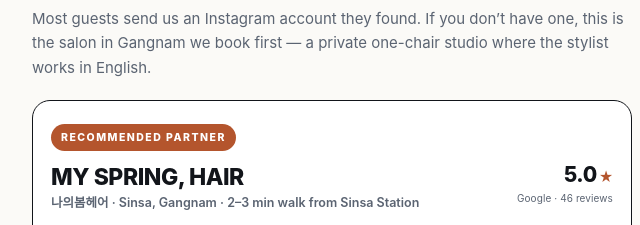
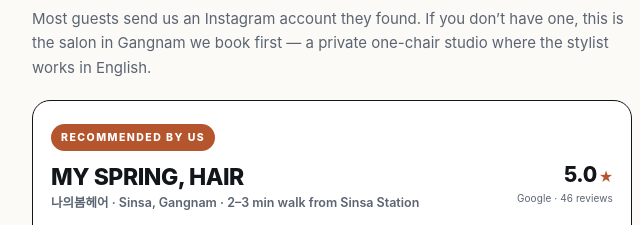
Before and after one commit to nineonehn/k-pass-beauty, a plain HTML site: page index.html in a window 1280 px wide. Shown: the part 1295-1520 px from the top of the page, 308-948 px from the left. Drawn offline with Linux system fonts and the light colour scheme.

Commit message:
Reword recommended-salon badge to 'Recommended by us'

```diff
--- a/index.html
+++ b/index.html
@@ -246,7 +246,7 @@
     <p class="sub">Most guests send us an Instagram account they found. If you don’t have one, this is the salon in Gangnam we book first — a private one-chair studio where the stylist works in English.</p>
 
     <div class="pick">
-      <span class="ribbon">Recommended partner</span>
+      <span class="ribbon">Recommended by us</span>
       <div class="pickhead">
         <div>
           <h3>MY SPRING, HAIR</h3>
```
